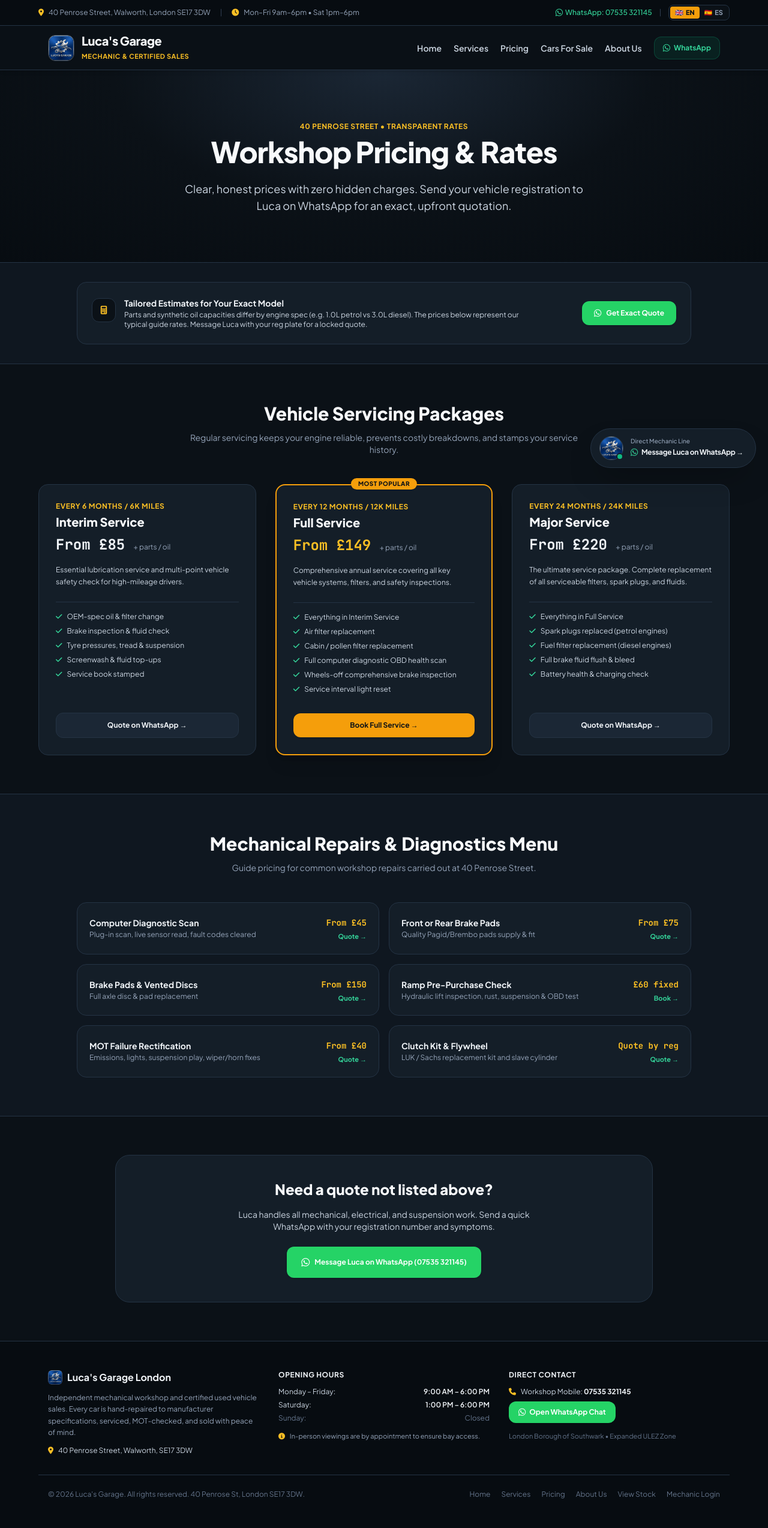
After one commit to juuliettee/Lucas-garage-landingpage, a Flask app: page /pricing in a window 1280 px wide. The commit adds this page. Shown: the whole page at 60% size. Run offline with Flask 3, Linux system fonts and the light colour scheme; some libraries are stand-ins or nearby versions.

Commit message:
Add About Us and Pricing pages with nav and footer integration

```diff
--- a/app.py
+++ b/app.py
@@ -94,6 +94,14 @@ def car_detail(id):
     car = Car.query.get_or_404(id)
     whatsapp_url = generate_customer_whatsapp_url(car_name=f"{car.year} {car.make_model}", message_type="inquiry")
     return render_template('car_detail.html', car=car, whatsapp_url=whatsapp_url)
+
+@app.route('/about')
+def about():
+    return render_template('about.html')
+
+@app.route('/pricing')
+def pricing():
+    return render_template('pricing.html')
 
 # ----------------- BOOKING & VERIFICATION ROUTES ----------------- #
 
--- a/templates/base.html
+++ b/templates/base.html
@@ -107,14 +107,16 @@
                 </div>
             </a>
 
-            <div class="space-x-6 text-sm font-semibold flex items-center">
+            <div class="space-x-5 text-sm font-semibold flex items-center">
                 <a href="{{ url_for('home') }}" class="text-slate-300 hover:text-amber-400 transition">Home</a>
                 <a href="{{ url_for('home') }}#services" class="text-slate-300 hover:text-amber-400 transition">Services</a>
+                <a href="{{ url_for('pricing') }}" class="text-slate-300 hover:text-amber-400 transition">Pricing</a>
                 <a href="{{ url_for('cars') }}" class="text-slate-300 hover:text-amber-400 transition">Cars For Sale</a>
+                <a href="{{ url_for('about') }}" class="text-slate-300 hover:text-amber-400 transition">About Us</a>
 
                 <a href="{{ default_whatsapp_url }}" target="_blank"
-                    class="hidden md:inline-flex items-center px-4 py-2 rounded-xl text-xs font-bold bg-emerald-500/10 text-emerald-400 border border-emerald-500/25 hover:bg-emerald-500/20 transition shadow-sm">
-                    <i class="fa-brands fa-whatsapp text-sm mr-1.5 text-emerald-400"></i> Message on WhatsApp
+                    class="hidden lg:inline-flex items-center px-3.5 py-2 rounded-xl text-xs font-bold bg-emerald-500/10 text-emerald-400 border border-emerald-500/25 hover:bg-emerald-500/20 transition shadow-sm">
+                    <i class="fa-brands fa-whatsapp text-sm mr-1.5 text-emerald-400"></i> WhatsApp
                 </a>
 
                 {% if current_user.is_authenticated %}
@@ -215,6 +217,10 @@
         <div class="max-w-6xl mx-auto px-4 pt-6 border-t border-[#243344] text-center text-xs text-slate-500 flex flex-wrap justify-between items-center">
             <p>&copy; 2026 Luca's Garage. All rights reserved. 40 Penrose St, London SE17 3DW.</p>
             <div class="space-x-4 mt-2 sm:mt-0">
+                <a href="{{ url_for('home') }}" class="hover:text-slate-300 transition">Home</a>
+                <a href="{{ url_for('home') }}#services" class="hover:text-slate-300 transition">Services</a>
+                <a href="{{ url_for('pricing') }}" class="hover:text-slate-300 transition">Pricing</a>
+                <a href="{{ url_for('about') }}" class="hover:text-slate-300 transition">About Us</a>
                 <a href="{{ url_for('cars') }}" class="hover:text-slate-300 transition">View Stock</a>
                 <a href="{{ url_for('login') }}" class="hover:text-slate-300 transition">Mechanic Login</a>
             </div>
--- /dev/null
+++ b/templates/pricing.html
@@ -0,0 +1,243 @@
+{% extends 'base.html' %}
+{% block content %}
+<div class="text-slate-100">
+
+    <!-- Pricing Hero -->
+    <section class="py-16 sm:py-20 bg-[radial-gradient(ellipse_at_top,_var(--tw-gradient-stops))] from-[#1B2735] via-[#0B1117] to-[#070C11] border-b border-[#243344] px-4">
+        <div class="max-w-4xl mx-auto text-center">
+            <span class="text-xs font-bold text-amber-400 uppercase tracking-wider">40 Penrose Street &bull; Transparent Rates</span>
+            <h1 class="text-3xl sm:text-5xl font-black text-slate-50 mt-2 mb-6 tracking-tight">
+                Workshop Pricing & Rates
+            </h1>
+            <p class="text-slate-300 text-base sm:text-lg leading-relaxed max-w-2xl mx-auto">
+                Clear, honest prices with zero hidden charges. Send your vehicle registration to Luca on WhatsApp for an exact, upfront quotation.
+            </p>
+        </div>
+    </section>
+
+    <!-- Pricing Notice Banner -->
+    <section class="bg-[#0F1720] border-b border-[#243344] py-8 px-4">
+        <div class="max-w-5xl mx-auto bg-[#141E28] p-6 rounded-2xl border border-[#243344] flex flex-col sm:flex-row items-center justify-between gap-4">
+            <div class="flex items-start space-x-3.5">
+                <div class="w-10 h-10 rounded-xl bg-[#0B1117] text-amber-400 border border-[#243344] flex items-center justify-center text-sm flex-shrink-0 mt-0.5">
+                    <i class="fa-solid fa-calculator"></i>
+                </div>
+                <div>
+                    <h3 class="font-bold text-sm text-slate-100">Tailored Estimates for Your Exact Model</h3>
+                    <p class="text-xs text-slate-300 mt-0.5 max-w-2xl">
+                        Parts and synthetic oil capacities differ by engine spec (e.g. 1.0L petrol vs 3.0L diesel). The prices below represent our typical guide rates. Message Luca with your reg plate for a locked quote.
+                    </p>
+                </div>
+            </div>
+            <a href="https://wa.me/{{ garage_mobile }}?text=Hi%20Luca,%20I'd%20like%20a%20confirmed%20quote%20for%20my%20car.%20Reg:%20" target="_blank"
+               class="flex-shrink-0 inline-flex items-center space-x-2 bg-[#25D366] hover:bg-[#20BD5A] text-white font-bold text-xs px-5 py-2.5 rounded-xl transition shadow">
+                <i class="fa-brands fa-whatsapp text-sm"></i>
+                <span>Get Exact Quote</span>
+            </a>
+        </div>
+    </section>
+
+    <!-- Core Servicing Packages -->
+    <section class="py-16 bg-[#0B1117] border-b border-[#243344] px-4">
+        <div class="max-w-6xl mx-auto">
+            <div class="text-center max-w-2xl mx-auto mb-12">
+                <h2 class="text-2xl sm:text-3xl font-black text-slate-50 mb-3">Vehicle Servicing Packages</h2>
+                <p class="text-xs sm:text-sm text-slate-400">Regular servicing keeps your engine reliable, prevents costly breakdowns, and stamps your service history.</p>
+            </div>
+
+            <div class="grid grid-cols-1 md:grid-cols-3 gap-8">
+
+                <!-- Package 1: Interim Service -->
+                <div class="bg-[#141E28] rounded-2xl p-7 border border-[#243344] flex flex-col justify-between hover:border-amber-500/40 transition">
+                    <div>
+                        <span class="text-xs font-bold text-amber-400 uppercase tracking-wider block mb-1">Every 6 Months / 6k Miles</span>
+                        <h3 class="text-xl font-black text-slate-50 mb-2">Interim Service</h3>
+                        <div class="font-mono text-2xl font-black text-slate-100 mb-4">
+                            From £85 <span class="text-xs font-sans text-slate-400 font-normal">+ parts / oil</span>
+                        </div>
+                        <p class="text-xs text-slate-300 mb-6 leading-relaxed">
+                            Essential lubrication service and multi-point vehicle safety check for high-mileage drivers.
+                        </p>
+                        <ul class="text-xs space-y-2 text-slate-300 mb-8 border-t border-[#243344] pt-4">
+                            <li class="flex items-center"><i class="fa-solid fa-check text-emerald-400 mr-2 text-xs"></i> OEM-spec oil & filter change</li>
+                            <li class="flex items-center"><i class="fa-solid fa-check text-emerald-400 mr-2 text-xs"></i> Brake inspection & fluid check</li>
+                            <li class="flex items-center"><i class="fa-solid fa-check text-emerald-400 mr-2 text-xs"></i> Tyre pressures, tread & suspension</li>
+                            <li class="flex items-center"><i class="fa-solid fa-check text-emerald-400 mr-2 text-xs"></i> Screenwash & fluid top-ups</li>
+                            <li class="flex items-center"><i class="fa-solid fa-check text-emerald-400 mr-2 text-xs"></i> Service book stamped</li>
+                        </ul>
+                    </div>
+                    <a href="https://wa.me/{{ garage_mobile }}?text=Hi%20Luca,%20I'd%20like%20a%20quote%20for%20an%20Interim%20Service%20on%20my%20car.%20Reg:%20" target="_blank"
+                       class="w-full text-center bg-[#1B2735] hover:bg-amber-500 hover:text-[#0B1117] text-slate-100 font-bold text-xs py-3 rounded-xl border border-[#243344] transition">
+                        Quote on WhatsApp &rarr;
+                    </a>
+                </div>
+
+                <!-- Package 2: Full Service (Featured) -->
+                <div class="bg-[#141E28] rounded-2xl p-7 border-2 border-amber-500 relative flex flex-col justify-between shadow-xl">
+                    <div class="absolute -top-3 left-1/2 transform -translate-x-1/2 bg-amber-500 text-[#0B1117] text-[10px] font-black uppercase tracking-wider px-3 py-0.5 rounded-full shadow">
+                        Most Popular
+                    </div>
+                    <div>
+                        <span class="text-xs font-bold text-amber-400 uppercase tracking-wider block mb-1">Every 12 Months / 12k Miles</span>
+                        <h3 class="text-xl font-black text-slate-50 mb-2">Full Service</h3>
+                        <div class="font-mono text-2xl font-black text-amber-400 mb-4">
+                            From £149 <span class="text-xs font-sans text-slate-400 font-normal">+ parts / oil</span>
+                        </div>
+                        <p class="text-xs text-slate-300 mb-6 leading-relaxed">
+                            Comprehensive annual service covering all key vehicle systems, filters, and safety inspections.
+                        </p>
+                        <ul class="text-xs space-y-2 text-slate-300 mb-8 border-t border-[#243344] pt-4">
+                            <li class="flex items-center"><i class="fa-solid fa-check text-emerald-400 mr-2 text-xs"></i> Everything in Interim Service</li>
+                            <li class="flex items-center"><i class="fa-solid fa-check text-emerald-400 mr-2 text-xs"></i> Air filter replacement</li>
+                            <li class="flex items-center"><i class="fa-solid fa-check text-emerald-400 mr-2 text-xs"></i> Cabin / pollen filter replacement</li>
+                            <li class="flex items-center"><i class="fa-solid fa-check text-emerald-400 mr-2 text-xs"></i> Full computer diagnostic OBD health scan</li>
+                            <li class="flex items-center"><i class="fa-solid fa-check text-emerald-400 mr-2 text-xs"></i> Wheels-off comprehensive brake inspection</li>
+                            <li class="flex items-center"><i class="fa-solid fa-check text-emerald-400 mr-2 text-xs"></i> Service interval light reset</li>
+                        </ul>
+                    </div>
+                    <a href="https://wa.me/{{ garage_mobile }}?text=Hi%20Luca,%20I'd%20like%20a%20quote%20for%20a%20Full%20Service%20on%20my%20car.%20Reg:%20" target="_blank"
+                       class="w-full text-center bg-amber-500 hover:bg-amber-600 text-[#0B1117] font-bold text-xs py-3 rounded-xl transition shadow">
+                        Book Full Service &rarr;
+                    </a>
+                </div>
+
+                <!-- Package 3: Major Service -->
+                <div class="bg-[#141E28] rounded-2xl p-7 border border-[#243344] flex flex-col justify-between hover:border-amber-500/40 transition">
+                    <div>
+                        <span class="text-xs font-bold text-amber-400 uppercase tracking-wider block mb-1">Every 24 Months / 24k Miles</span>
+                        <h3 class="text-xl font-black text-slate-50 mb-2">Major Service</h3>
+                        <div class="font-mono text-2xl font-black text-slate-100 mb-4">
+                            From £220 <span class="text-xs font-sans text-slate-400 font-normal">+ parts / oil</span>
+                        </div>
+                        <p class="text-xs text-slate-300 mb-6 leading-relaxed">
+                            The ultimate service package. Complete replacement of all serviceable filters, spark plugs, and fluids.
+                        </p>
+                        <ul class="text-xs space-y-2 text-slate-300 mb-8 border-t border-[#243344] pt-4">
+                            <li class="flex items-center"><i class="fa-solid fa-check text-emerald-400 mr-2 text-xs"></i> Everything in Full Service</li>
+                            <li class="flex items-center"><i class="fa-solid fa-check text-emerald-400 mr-2 text-xs"></i> Spark plugs replaced (petrol engines)</li>
+                            <li class="flex items-center"><i class="fa-solid fa-check text-emerald-400 mr-2 text-xs"></i> Fuel filter replacement (diesel engines)</li>
+                            <li class="flex items-center"><i class="fa-solid fa-check text-emerald-400 mr-2 text-xs"></i> Full brake fluid flush & bleed</li>
+                            <li class="flex items-center"><i class="fa-solid fa-check text-emerald-400 mr-2 text-xs"></i> Battery health & charging check</li>
+                        </ul>
+                    </div>
+                    <a href="https://wa.me/{{ garage_mobile }}?text=Hi%20Luca,%20I'd%20like%20a%20quote%20for%20a%20Major%20Service%20on%20my%20car.%20Reg:%20" target="_blank"
+                       class="w-full text-center bg-[#1B2735] hover:bg-amber-500 hover:text-[#0B1117] text-slate-100 font-bold text-xs py-3 rounded-xl border border-[#243344] transition">
+                        Quote on WhatsApp &rarr;
+                    </a>
+                </div>
+
+            </div>
+        </div>
+    </section>
+
+    <!-- Workshop Repairs & Diagnostics Menu (Like msgautos.com) -->
+    <section class="py-16 bg-[#0F1720] border-b border-[#243344] px-4">
+        <div class="max-w-5xl mx-auto">
+            <div class="text-center max-w-2xl mx-auto mb-12">
+                <h2 class="text-2xl sm:text-3xl font-black text-slate-50 mb-3">Mechanical Repairs & Diagnostics Menu</h2>
+                <p class="text-xs sm:text-sm text-slate-400">Guide pricing for common workshop repairs carried out at 40 Penrose Street.</p>
+            </div>
+
+            <div class="grid grid-cols-1 sm:grid-cols-2 gap-4">
+
+                <!-- Item 1: OBD Diagnostics -->
+                <div class="bg-[#141E28] p-5 rounded-2xl border border-[#243344] flex items-center justify-between">
+                    <div>
+                        <h4 class="font-bold text-sm text-slate-100">Computer Diagnostic Scan</h4>
+                        <p class="text-xs text-slate-400 mt-0.5">Plug-in scan, live sensor read, fault codes cleared</p>
+                    </div>
+                    <div class="text-right">
+                        <span class="font-mono font-bold text-amber-400 text-sm">From £45</span>
+                        <a href="https://wa.me/{{ garage_mobile }}?text=Hi%20Luca,%20I'd%20like%20a%20diagnostic%20scan%20quote.%20Reg:%20" target="_blank"
+                           class="block text-[11px] text-emerald-400 hover:underline mt-1 font-bold">Quote &rarr;</a>
+                    </div>
+                </div>
+
+                <!-- Item 2: Front Brake Pads -->
+                <div class="bg-[#141E28] p-5 rounded-2xl border border-[#243344] flex items-center justify-between">
+                    <div>
+                        <h4 class="font-bold text-sm text-slate-100">Front or Rear Brake Pads</h4>
+                        <p class="text-xs text-slate-400 mt-0.5">Quality Pagid/Brembo pads supply & fit</p>
+                    </div>
+                    <div class="text-right">
+                        <span class="font-mono font-bold text-amber-400 text-sm">From £75</span>
+                        <a href="https://wa.me/{{ garage_mobile }}?text=Hi%20Luca,%20I'd%20like%20a%20brake%20pad%20quote.%20Reg:%20" target="_blank"
+                           class="block text-[11px] text-emerald-400 hover:underline mt-1 font-bold">Quote &rarr;</a>
+                    </div>
+                </div>
+
+                <!-- Item 3: Brake Pads & Discs -->
+                <div class="bg-[#141E28] p-5 rounded-2xl border border-[#243344] flex items-center justify-between">
+                    <div>
+                        <h4 class="font-bold text-sm text-slate-100">Brake Pads & Vented Discs</h4>
+                        <p class="text-xs text-slate-400 mt-0.5">Full axle disc & pad replacement</p>
+                    </div>
+                    <div class="text-right">
+                        <span class="font-mono font-bold text-amber-400 text-sm">From £150</span>
+                        <a href="https://wa.me/{{ garage_mobile }}?text=Hi%20Luca,%20I'd%20like%20a%20brake%20discs%20quote.%20Reg:%20" target="_blank"
+                           class="block text-[11px] text-emerald-400 hover:underline mt-1 font-bold">Quote &rarr;</a>
+                    </div>
+                </div>
+
+                <!-- Item 4: Pre-Purchase Ramp Inspection -->
+                <div class="bg-[#141E28] p-5 rounded-2xl border border-[#243344] flex items-center justify-between">
+                    <div>
+                        <h4 class="font-bold text-sm text-slate-100">Ramp Pre-Purchase Check</h4>
+                        <p class="text-xs text-slate-400 mt-0.5">Hydraulic lift inspection, rust, suspension & OBD test</p>
+                    </div>
+                    <div class="text-right">
+                        <span class="font-mono font-bold text-amber-400 text-sm">£60 fixed</span>
+                        <a href="https://wa.me/{{ garage_mobile }}?text=Hi%20Luca,%20I'd%20like%20to%20book%20a%20ramp%20inspection.%20Reg:%20" target="_blank"
+                           class="block text-[11px] text-emerald-400 hover:underline mt-1 font-bold">Book &rarr;</a>
+                    </div>
+                </div>
+
+                <!-- Item 5: MOT Prep & Advisory Repairs -->
+                <div class="bg-[#141E28] p-5 rounded-2xl border border-[#243344] flex items-center justify-between">
+                    <div>
+                        <h4 class="font-bold text-sm text-slate-100">MOT Failure Rectification</h4>
+                        <p class="text-xs text-slate-400 mt-0.5">Emissions, lights, suspension play, wiper/horn fixes</p>
+                    </div>
+                    <div class="text-right">
+                        <span class="font-mono font-bold text-amber-400 text-sm">From £40</span>
+                        <a href="https://wa.me/{{ garage_mobile }}?text=Hi%20Luca,%20my%20car%20failed%20MOT.%20Reg:%20" target="_blank"
+                           class="block text-[11px] text-emerald-400 hover:underline mt-1 font-bold">Quote &rarr;</a>
+                    </div>
+                </div>
+
+                <!-- Item 6: Clutch & Mechanical -->
+                <div class="bg-[#141E28] p-5 rounded-2xl border border-[#243344] flex items-center justify-between">
+                    <div>
+                        <h4 class="font-bold text-sm text-slate-100">Clutch Kit & Flywheel</h4>
+                        <p class="text-xs text-slate-400 mt-0.5">LUK / Sachs replacement kit and slave cylinder</p>
+                    </div>
+                    <div class="text-right">
+                        <span class="font-mono font-bold text-amber-400 text-sm">Quote by reg</span>
+                        <a href="https://wa.me/{{ garage_mobile }}?text=Hi%20Luca,%20I'd%20like%20a%20clutch%20replacement%20quote.%20Reg:%20" target="_blank"
+                           class="block text-[11px] text-emerald-400 hover:underline mt-1 font-bold">Quote &rarr;</a>
+                    </div>
+                </div>
+
+            </div>
+        </div>
+    </section>
+
+    <!-- Bottom Quote CTA -->
+    <section class="py-16 bg-[#0B1117] px-4">
+        <div class="max-w-4xl mx-auto bg-[#141E28] p-8 sm:p-10 rounded-3xl border border-[#243344] text-center space-y-4">
+            <h3 class="text-2xl font-black text-slate-50">Need a quote not listed above?</h3>
+            <p class="text-slate-300 text-xs sm:text-sm max-w-lg mx-auto">
+                Luca handles all mechanical, electrical, and suspension work. Send a quick WhatsApp with your registration number and symptoms.
+            </p>
+            <div class="pt-2">
+                <a href="{{ default_whatsapp_url }}" target="_blank"
+                   class="inline-flex items-center space-x-2 bg-[#25D366] hover:bg-[#20BD5A] text-white font-bold text-xs px-6 py-3.5 rounded-xl transition shadow">
+                    <i class="fa-brands fa-whatsapp text-base"></i>
+                    <span>Message Luca on WhatsApp (07535 321145)</span>
+                </a>
+            </div>
+        </div>
+    </section>
+
+</div>
+{% endblock %}
```
Also changed, not shown: templates/about.html (added, +149 -0 lines).
